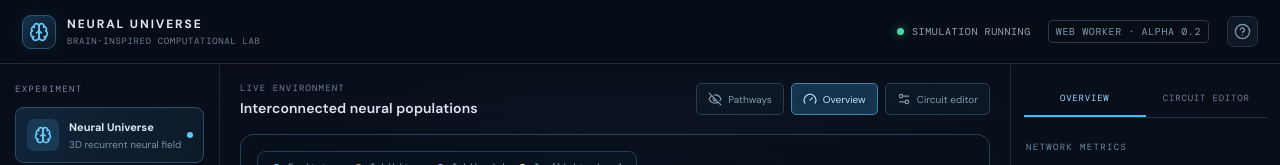
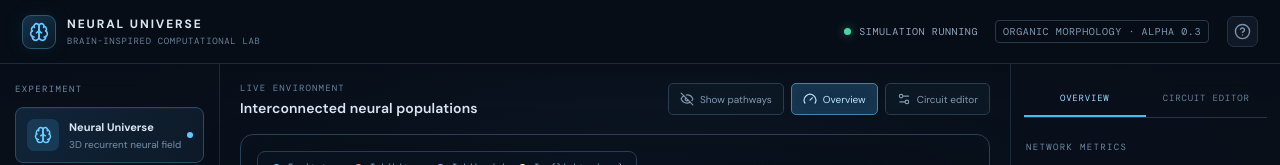
Before and after one commit to jadhavdurvesh/Neural-Universe, a React (Vite) app: page / in a window 1280 px wide. Shown: the top 165 px of the page. Built offline with nearby package versions, Linux system fonts and the light colour scheme.

Commit message:
ui: label organic neural morphology preview

```diff
--- a/src/App.tsx
+++ b/src/App.tsx
@@ -81,7 +81,7 @@ export default function App() {
     <main className="app-shell">
       <header className="topbar">
         <div className="brand"><div className="brand-mark"><Brain size={20}/></div><div><div className="brand-name">NEURAL UNIVERSE</div><div className="brand-sub">BRAIN-INSPIRED COMPUTATIONAL LAB</div></div></div>
-        <div className="top-status"><span className={running ? 'live-dot' : 'paused-dot'}/>{running ? 'SIMULATION RUNNING' : 'SIMULATION PAUSED'}<span className="version">WEB WORKER · ALPHA 0.2</span></div>
+        <div className="top-status"><span className={running ? 'live-dot' : 'paused-dot'}/>{running ? 'SIMULATION RUNNING' : 'SIMULATION PAUSED'}<span className="version">ORGANIC MORPHOLOGY · ALPHA 0.3</span></div>
         <button className="icon-button" title="About this prototype"><CircleHelp size={17}/></button>
       </header>
 
@@ -116,7 +116,7 @@ export default function App() {
         </aside>
 
         <section className="center-stage">
-          <div className="stage-toolbar"><div className="stage-title"><span className="eyebrow">LIVE ENVIRONMENT</span><b>Interconnected neural populations</b></div><div className="stage-actions"><button className={showConnections ? 'tool active' : 'tool'} onClick={() => setShowConnections(value => !value)} title="Show or hide all synaptic pathways">{showConnections ? <Eye size={14}/> : <EyeOff size={14}/>} Pathways</button><button className={tab === 'overview' ? 'tool active' : 'tool'} onClick={() => setTab('overview')}><Gauge size={14}/> Overview</button><button className={tab === 'inspector' ? 'tool active' : 'tool'} onClick={() => setTab('inspector')}><Settings2 size={14}/> Circuit editor</button></div></div>
+          <div className="stage-toolbar"><div className="stage-title"><span className="eyebrow">LIVE ENVIRONMENT</span><b>Interconnected neural populations</b></div><div className="stage-actions"><button className={showConnections ? 'tool active' : 'tool'} onClick={() => setShowConnections(value => !value)} title="Show or hide all synaptic pathways">{showConnections ? <Eye size={14}/> : <EyeOff size={14}/>} {showConnections ? 'Hide pathways' : 'Show pathways'}</button><button className={tab === 'overview' ? 'tool active' : 'tool'} onClick={() => setTab('overview')}><Gauge size={14}/> Overview</button><button className={tab === 'inspector' ? 'tool active' : 'tool'} onClick={() => setTab('inspector')}><Settings2 size={14}/> Circuit editor</button></div></div>
           <div className="scene-wrap">
             {snapshot.neurons.length ? <NeuralScene snapshot={snapshot} running={running} selected={selected} showConnections={showConnections} onSelect={id => { setSelected(id); if (id !== null) setTab('inspector'); }}/> : <div className="scene-loading"><Brain size={28}/> Initializing neural simulation…</div>}
             <div className="scene-label scene-label-top"><span className="legend-dot excitatory"/> Excitatory <span className="legend-dot inhibitory"/> Inhibitory <span className="legend-dot izh"/> Izhikevich <span className="legend-dot pulse"/> In-flight signal</div>
@@ -148,7 +148,7 @@ export default function App() {
             <button className="text-button" onClick={() => setSelected(null)}>Clear selection</button>
           </>}
           {workerError && <div className="error-callout">{workerError}</div>}
-          <div className="right-foot">NEURAL UNIVERSE <span>ALPHA 0.2</span></div>
+          <div className="right-foot">NEURAL UNIVERSE <span>ALPHA 0.3</span></div>
         </aside>
       </div>
     </main>
```
